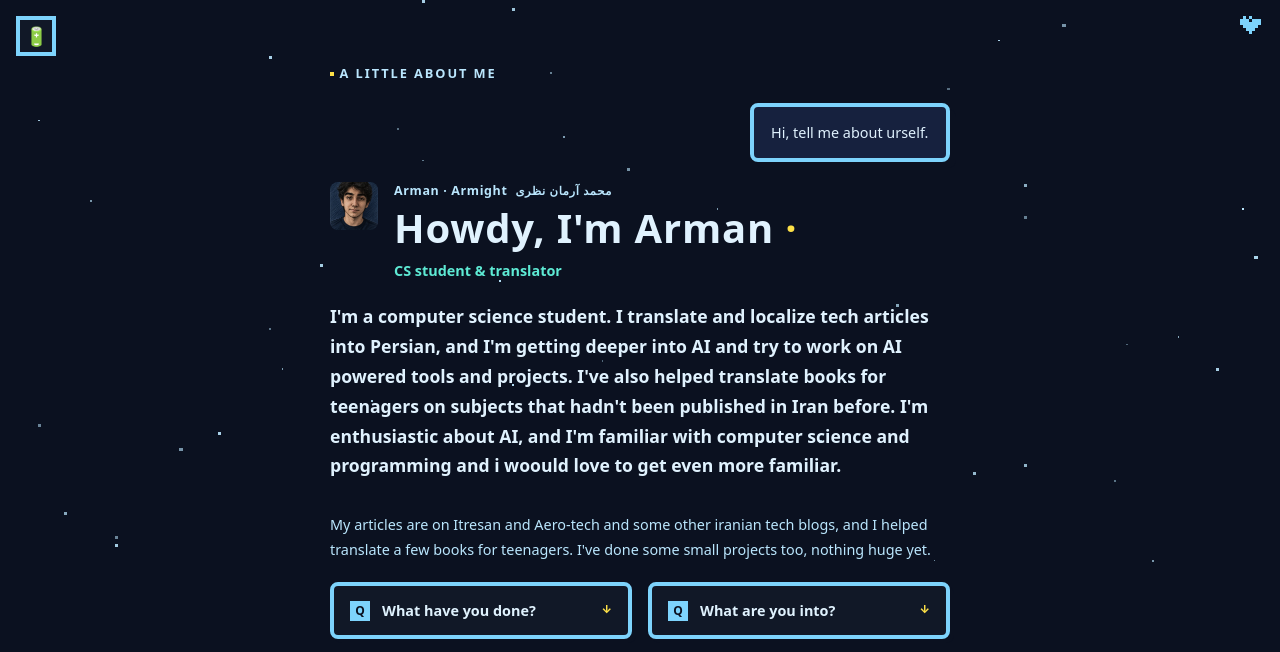
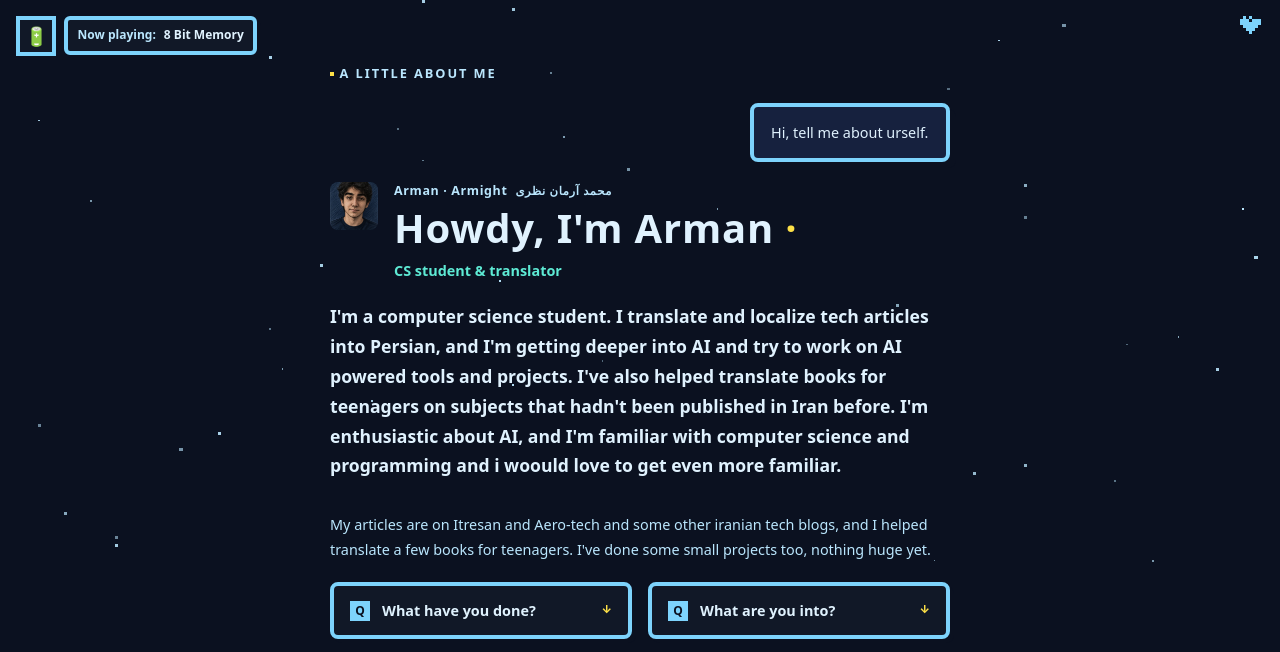
Before and after one commit to MightArm/armight-resume, a plain HTML site: page index.html in a window 1280 px wide. Both pictures are taken after a click on the button "Sound off". Shown: the top 652 px of the page. Drawn offline with Linux system fonts and the light colour scheme; a web font is replaced by a local one.

Commit message:
playlist-implemented

```diff
--- a/index.html
+++ b/index.html
@@ -27,6 +27,10 @@
     <span class="icon-off" aria-hidden="true">&#128267;</span>
     <span class="visually-hidden">Sound: <span class="sound-state">off</span></span>
   </button>
+  <div class="music-player" aria-hidden="true">
+    <span class="music-label">Now playing:</span>
+    <span class="music-song-name">--</span>
+  </div>
 
   <div class="scroll-indicator" aria-hidden="true">
     <svg viewBox="0 0 8 8" fill="#7dd3fc" shape-rendering="crispEdges">
--- a/script.js
+++ b/script.js
@@ -49,6 +49,17 @@
   soundToggle.addEventListener("click", function () {
     soundEnabled = !soundEnabled;
     updateSoundUI();
+    if (soundEnabled) {
+      if (audio.src) {
+        audio.play().catch(function () { });
+        if (musicSongName) musicSongName.textContent = playlist[currentTrack].name;
+      } else {
+        playTrack(currentTrack);
+      }
+    } else {
+      audio.pause();
+      if (musicSongName) musicSongName.textContent = "--";
+    }
     blip();
   });
 
@@ -179,6 +190,32 @@
   }
 
   // ------------------------------------------------------------
+  // Music player: playlist with looping
+  // ------------------------------------------------------------
+  var playlist = [
+    { url: "https://opengameart.org/sites/default/files/8_bit_memory_indie_proj_2_ma_0.mp3", name: "8 Bit Memory" },
+    { url: "https://opengameart.org/sites/default/files/Viktor%20Kraus%20-%20Blueberries.mp3", name: "Blueberries" },
+    { url: "https://opengameart.org/sites/default/files/nao_e_undertale.mp3", name: "Nao e Undertale" }
+  ];
+  var currentTrack = 0;
+  var audio = new Audio();
+  var musicSongName = document.querySelector(".music-song-name");
+
+  function playTrack(index) {
+    if (!soundEnabled) return;
+    currentTrack = index % playlist.length;
+    if (audio.src !== playlist[currentTrack].url) {
+      audio.src = playlist[currentTrack].url;
+    }
+    audio.play().catch(function () { });
+    if (musicSongName) musicSongName.textContent = playlist[currentTrack].name;
+  }
+
+  audio.addEventListener("ended", function () {
+    playTrack(currentTrack + 1);
+  });
+
+  // ------------------------------------------------------------
   // Save-point stars: sparkle + "Saved" message
   // ------------------------------------------------------------
   document.querySelectorAll(".save-point").forEach(function (button) {
--- a/style.css
+++ b/style.css
@@ -294,6 +294,36 @@ h2 {
 
 @media (prefers-reduced-motion: reduce) {
   .sound-toggle:hover { transform: none; }
+}
+
+/* --- Music player --- */
+.music-player {
+  position: fixed;
+  inset-block-start: 1rem;
+  inset-inline-start: 4rem;
+  display: inline-flex;
+  align-items: center;
+  gap: 0.5rem;
+  font-size: 0.75rem;
+  font-weight: 800;
+  color: var(--text-dim);
+  background-color: var(--bg-surface);
+  border: var(--border-width) solid var(--border);
+  box-shadow: 4px 4px 0 0 var(--ink);
+  padding: 0.4rem 0.6rem;
+  border-radius: 6px;
+}
+
+.music-label {
+  color: var(--text-dim);
+}
+
+.music-song-name {
+  color: var(--text);
+  overflow: hidden;
+  text-overflow: ellipsis;
+  white-space: nowrap;
+  max-width: 150px;
 }
 
 .visually-hidden {
```
